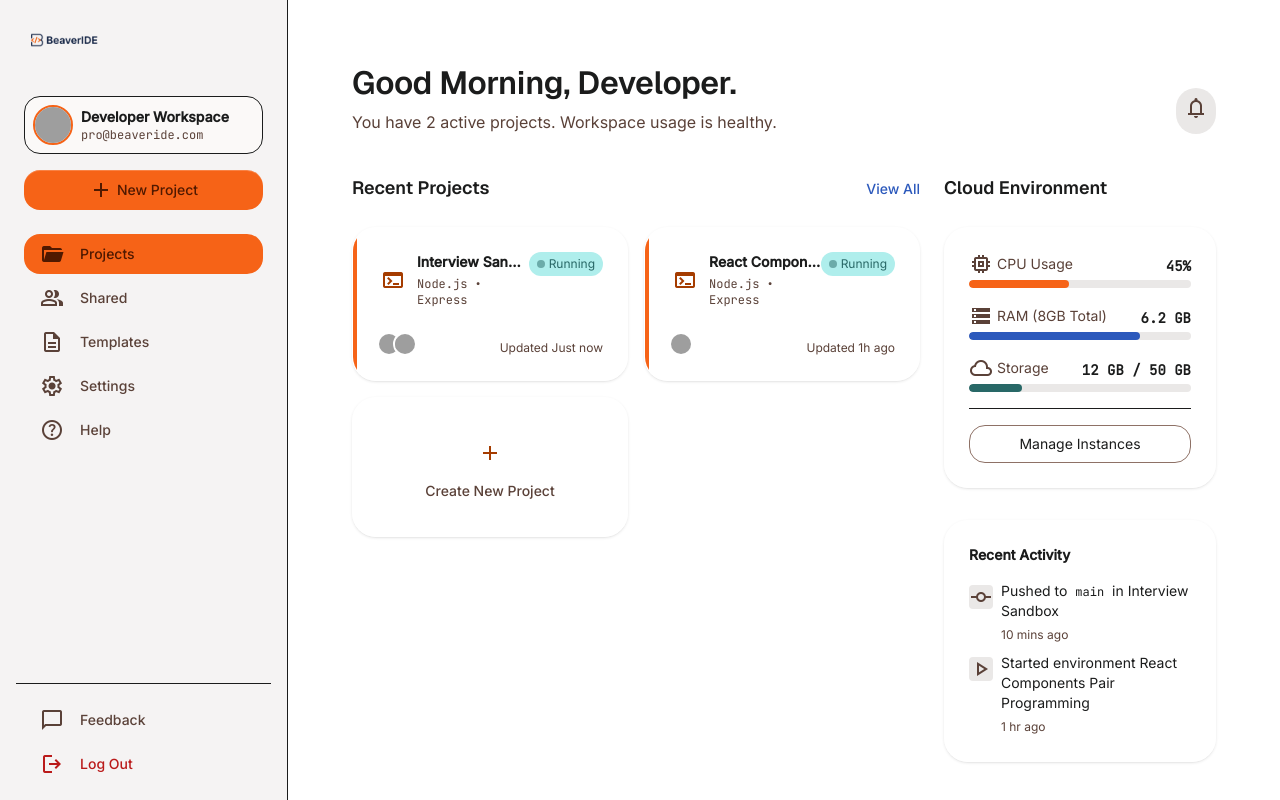
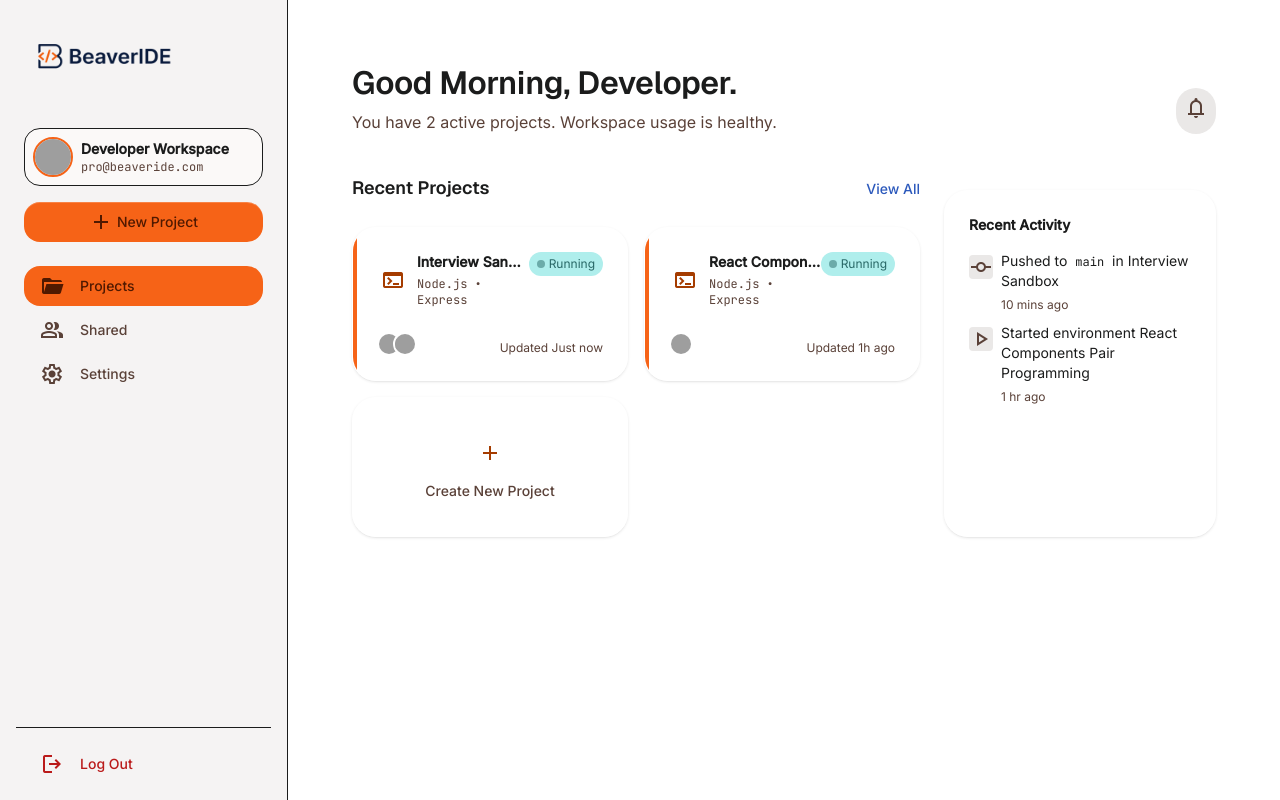
Before and after one commit to mikailkhan/beaveride, a React (Vite) app in the folder client/: page /dashboard in a window 1280 px wide. Built offline with nearby package versions, Linux system fonts and the light colour scheme; grey boxes are pictures that could not be loaded.

Commit message:
refactor: update dashboard logo size and remove unused sidebar and cloud usage components

```diff
--- a/client/src/pages/Dashboard/Dashboard.tsx
+++ b/client/src/pages/Dashboard/Dashboard.tsx
@@ -68,7 +68,7 @@ export const Dashboard = () => {
       <nav className="fixed left-0 top-0 h-full flex flex-col p-md bg-surface-container-low w-72 z-40 hidden md:flex border-r border-surface-variant">
         <div className="mb-xl flex items-center gap-sm px-sm mt-sm">
           <Link to="/">
-            <img alt="BeaverIDE Logo" className="h-8 w-auto" src={BeaverideLogo} />
+            <img alt="BeaverIDE Logo" className="h-16 w-auto" src={BeaverideLogo} />
           </Link>
         </div>
 
@@ -103,25 +103,16 @@ export const Dashboard = () => {
             <span className="material-symbols-outlined">group</span>
             Shared
           </a>
-          <a className="flex items-center gap-md px-md py-sm text-on-surface-variant hover:bg-surface-container-highest transition-all rounded-lg font-label-md text-label-md active:translate-x-1" href="#templates">
-            <span className="material-symbols-outlined">description</span>
-            Templates
-          </a>
+
           <a className="flex items-center gap-md px-md py-sm text-on-surface-variant hover:bg-surface-container-highest transition-all rounded-lg font-label-md text-label-md active:translate-x-1" href="#settings">
             <span className="material-symbols-outlined">settings</span>
             Settings
           </a>
-          <a className="flex items-center gap-md px-md py-sm text-on-surface-variant hover:bg-surface-container-highest transition-all rounded-lg font-label-md text-label-md active:translate-x-1" href="#help">
-            <span className="material-symbols-outlined">help</span>
-            Help
-          </a>
+
         </div>
 
         <div className="mt-auto px-sm pt-md border-t border-surface-variant space-y-1">
-          <a className="flex items-center gap-md px-md py-sm text-on-surface-variant hover:bg-surface-container-highest transition-all rounded-lg font-label-md text-label-md" href="#feedback">
-            <span className="material-symbols-outlined">chat_bubble</span>
-            Feedback
-          </a>
+
           <button
             onClick={() => { logout(); navigate('/'); }}
             className="w-full flex items-center gap-md px-md py-sm text-error hover:bg-error-container/20 transition-all rounded-lg font-label-md text-label-md cursor-pointer text-left"
@@ -243,57 +234,7 @@ export const Dashboard = () => {
 
           {/* Cloud Environment Usage Stats */}
           <aside className="lg:col-span-4 flex flex-col gap-md">
-            <h2 className="font-headline-md text-body-lg font-semibold text-on-surface mb-sm">Cloud Environment</h2>
 
-            <div className="glass-panel rounded-xl p-lg border border-surface-variant shadow-sm space-y-md">
-              {/* CPU Usage */}
-              <div>
-                <div className="flex justify-between items-end mb-xs">
-                  <span className="font-label-md text-sm text-on-surface-variant flex items-center gap-xs">
-                    <span className="material-symbols-outlined text-sm">memory</span>
-                    CPU Usage
-                  </span>
-                  <span className="font-code-md text-sm font-semibold text-on-surface">45%</span>
-                </div>
-                <div className="w-full bg-surface-container-high rounded-full h-2 overflow-hidden">
-                  <div className="bg-primary-container h-2 rounded-full" style={{ width: '45%' }}></div>
-                </div>
-              </div>
-
-              {/* RAM Usage */}
-              <div>
-                <div className="flex justify-between items-end mb-xs">
-                  <span className="font-label-md text-sm text-on-surface-variant flex items-center gap-xs">
-                    <span className="material-symbols-outlined text-sm">storage</span>
-                    RAM (8GB Total)
-                  </span>
-                  <span className="font-code-md text-sm font-semibold text-on-surface">6.2 GB</span>
-                </div>
-                <div className="w-full bg-surface-container-high rounded-full h-2 overflow-hidden">
-                  <div className="bg-tertiary h-2 rounded-full" style={{ width: '77%' }}></div>
-                </div>
-              </div>
-
-              {/* Storage */}
-              <div>
-                <div className="flex justify-between items-end mb-xs">
-                  <span className="font-label-md text-sm text-on-surface-variant flex items-center gap-xs">
-                    <span className="material-symbols-outlined text-sm">cloud</span>
-                    Storage
-                  </span>
-                  <span className="font-code-md text-sm font-semibold text-on-surface">12 GB / 50 GB</span>
-                </div>
-                <div className="w-full bg-surface-container-high rounded-full h-2 overflow-hidden">
-                  <div className="bg-secondary h-2 rounded-full" style={{ width: '24%' }}></div>
-                </div>
-              </div>
-
-              <div className="pt-md border-t border-surface-variant mt-md">
-                <button className="w-full py-sm px-md rounded-lg border border-outline text-on-surface font-label-md text-sm hover:bg-surface-container-highest transition-colors cursor-pointer">
-                  Manage Instances
-                </button>
-              </div>
-            </div>
 
             {/* Mini Activity Log */}
             <div className="glass-panel rounded-xl p-lg border border-surface-variant shadow-sm mt-md flex-1">
```
